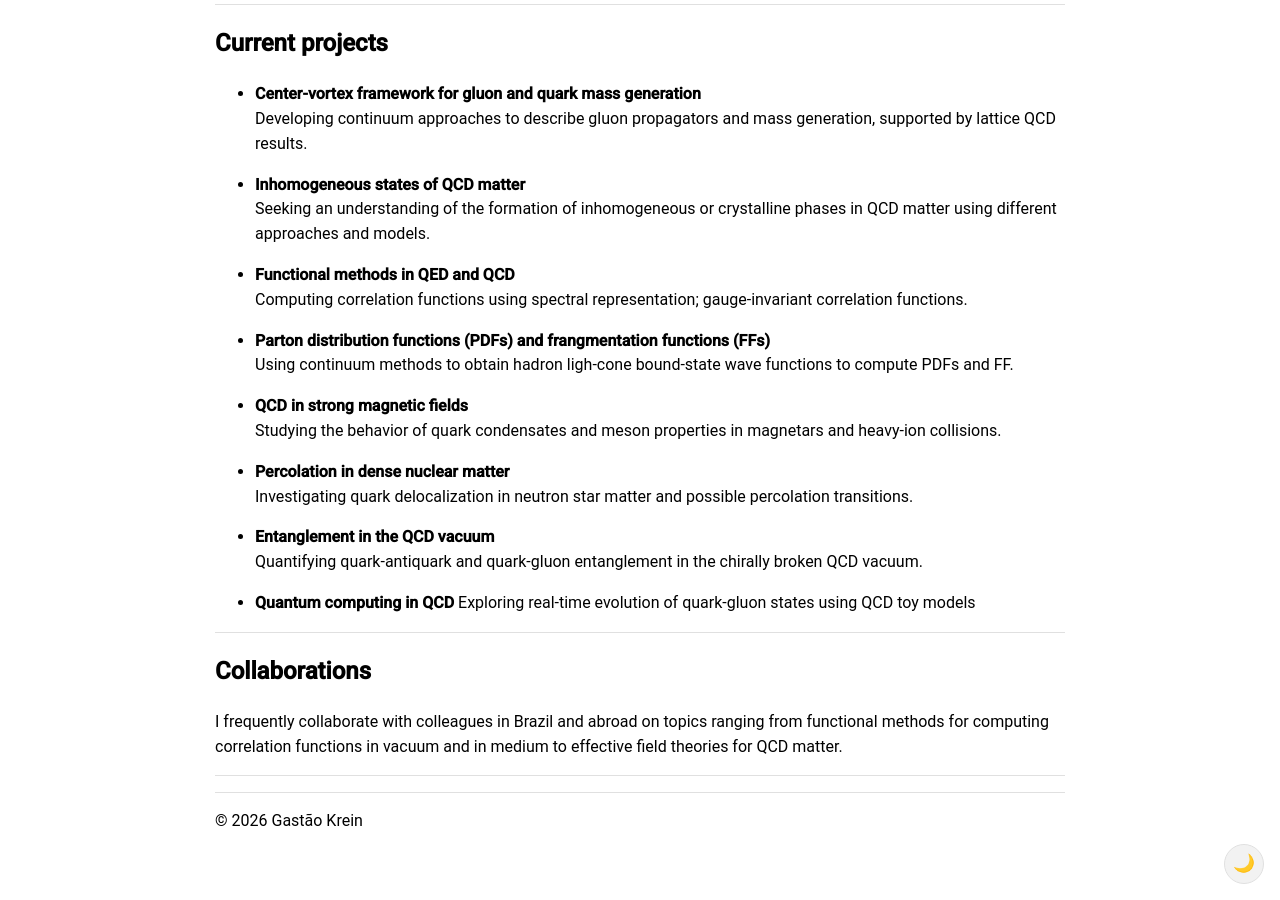
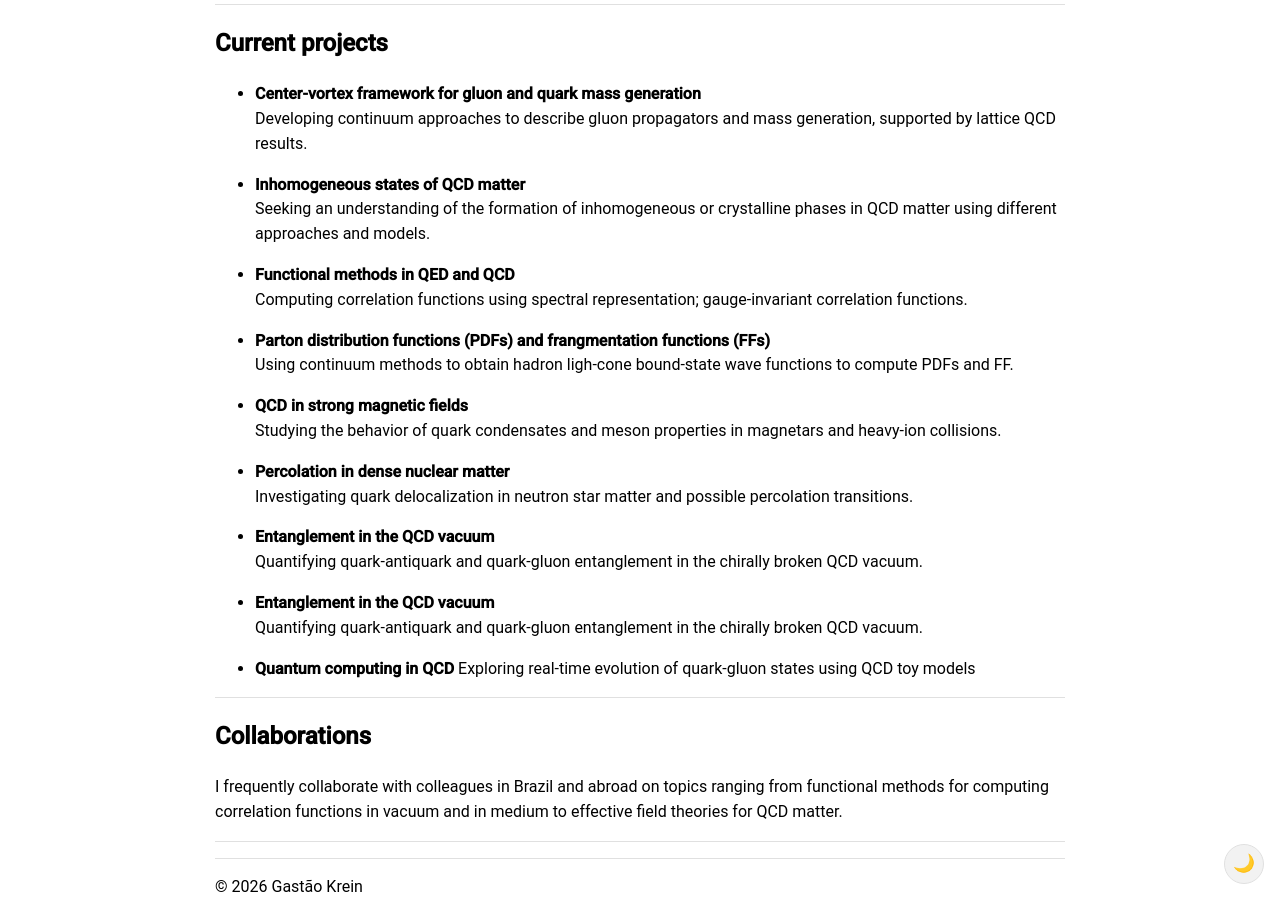
Before and after one commit to gkrein/gkrein.github.io, a Jekyll site: the page built from research.md, in a window 1280 px wide and 900 px high, scrolled down 660 px. Built offline with Jekyll 4.4.1, drawn with Linux system fonts in a browser that asks for light colours; some web fonts are replaced.

Commit message:
Update research.md

```diff
--- a/research.md
+++ b/research.md
@@ -37,6 +37,9 @@ My research focuses on **theoretical physics**, especially in the area of **Quan
 - **Entanglement in the QCD vacuum**
   Quantifying quark-antiquark and quark-gluon entanglement in the chirally broken QCD vacuum.
 
+- **Entanglement in the QCD vacuum**
+  Quantifying quark-antiquark and quark-gluon entanglement in the chirally broken QCD vacuum.
+
 - **Quantum computing in QCD**
   Exploring real-time evolution of quark-gluon states using QCD toy models
 
```
